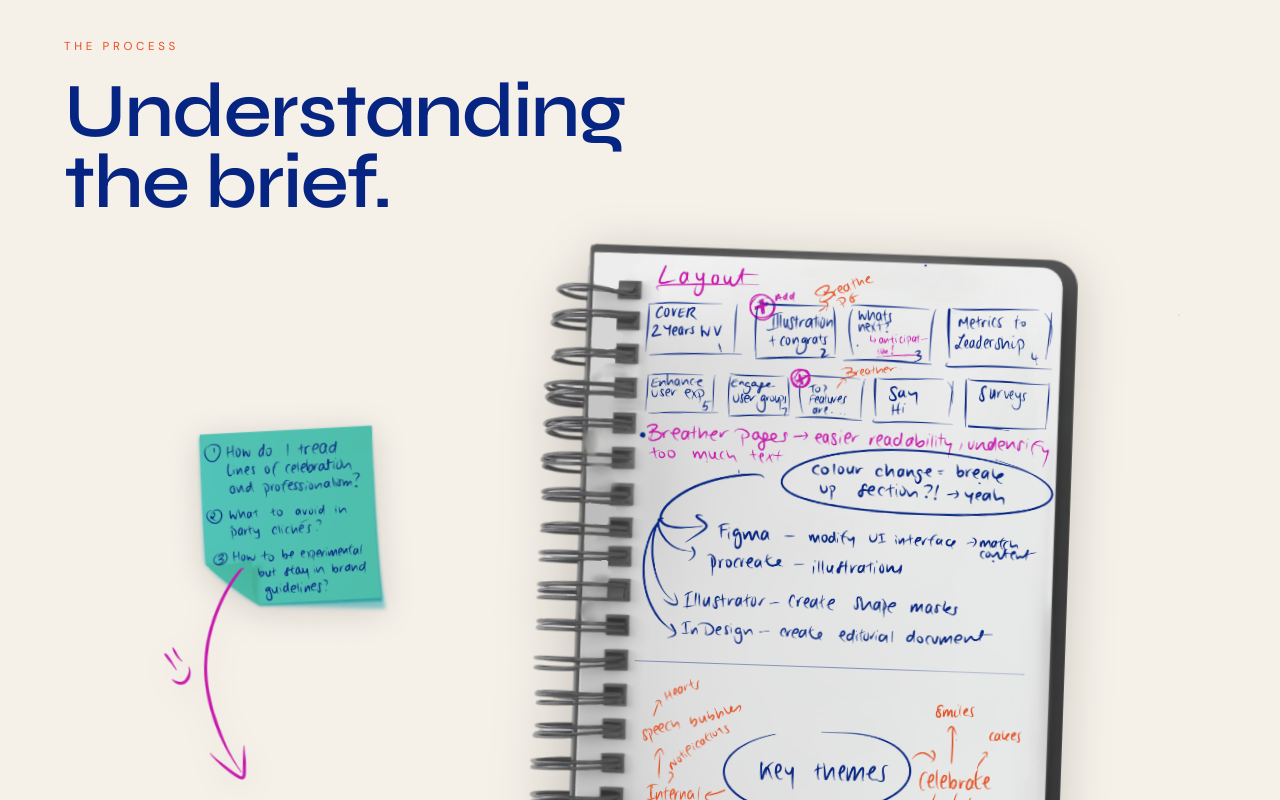
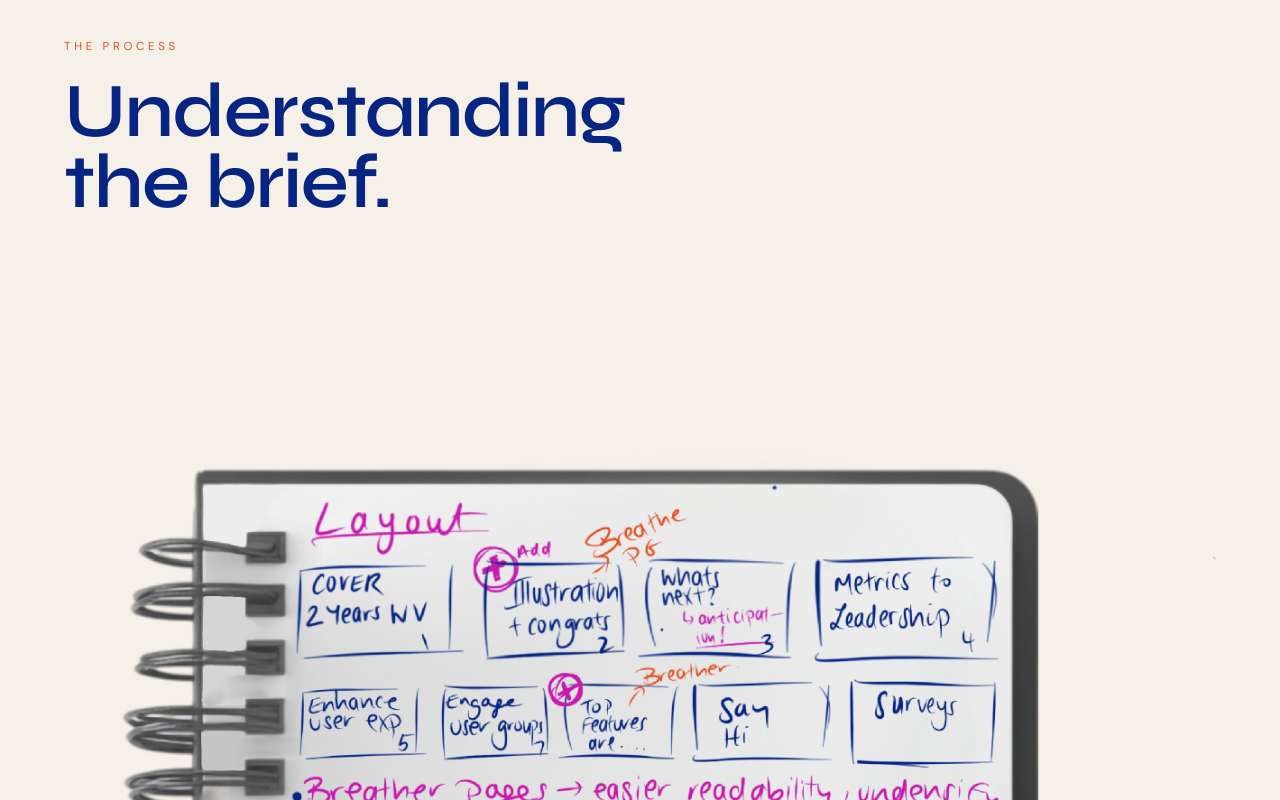
Before and after one commit to DrewPenkert/DrewPenkert.github.io, a React (Vite) app: page /workvivo in a window 1280 px wide. Shown: the part 2940-3740 px from the top of the page. Built offline with nearby package versions, Linux system fonts and the light colour scheme.

Commit message:
Workvivo: remove sticky note from brief section, keep notebook only

```diff
--- a/src/WorkvivoCaseStudy.jsx
+++ b/src/WorkvivoCaseStudy.jsx
@@ -148,9 +148,8 @@ export default function WorkvivoCaseStudy() {
             <span className="cs-section-label">The Process</span>
             <h2>Understanding<br />the brief.</h2>
           </div>
-          <div className="wv-brief-scene cs-reveal">
-            <img className="wv-brief-notebook" src="/notebook-updated.png" alt="Layout notebook sketches" />
-            <img className="wv-brief-sticky" src="/sticky%20note.webp" alt="Brief questions sticky note" />
+          <div className="wv-final-img cs-reveal">
+            <img src="/notebook-updated.png" alt="Layout notebook sketches" />
           </div>
           <p className="wv-caption cs-reveal">Unpacking the brief before touching any software. Key questions around tone, clichés and brand boundaries set the direction for the entire project.</p>
         </section>
```
